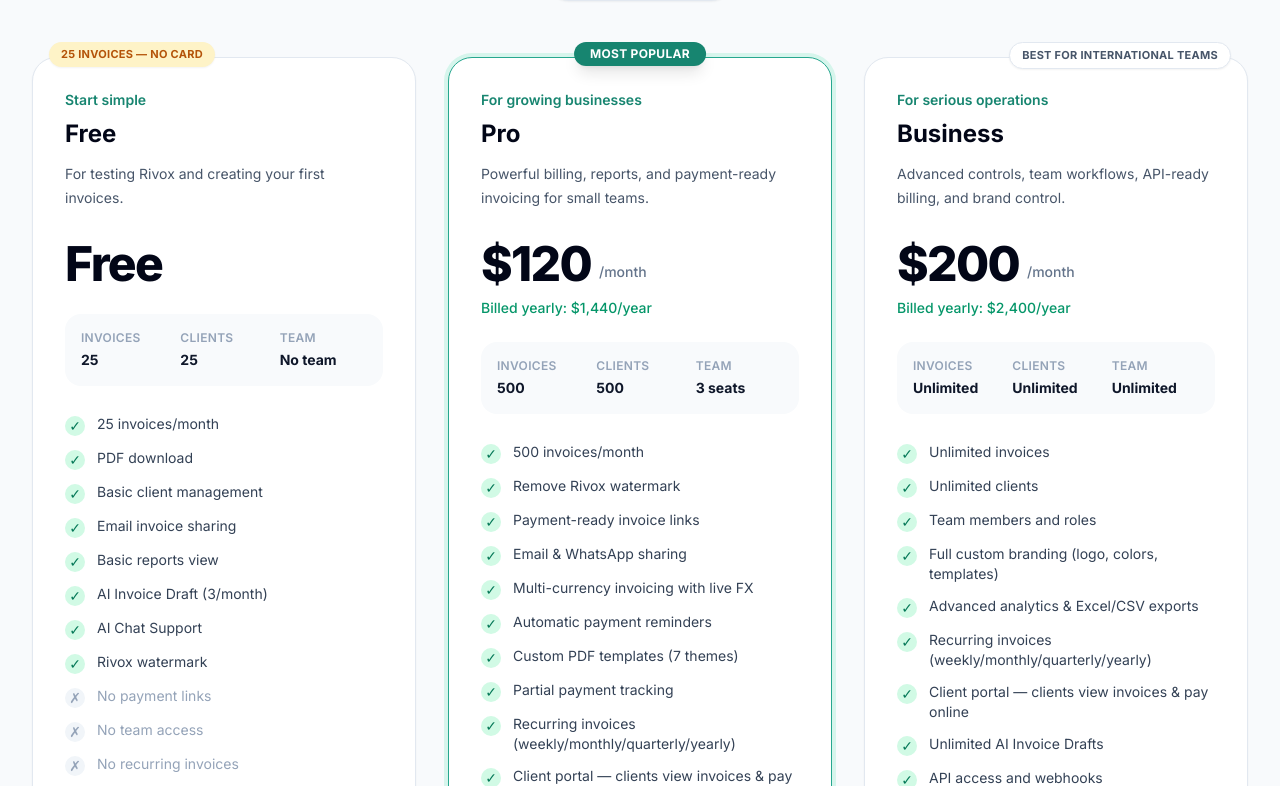
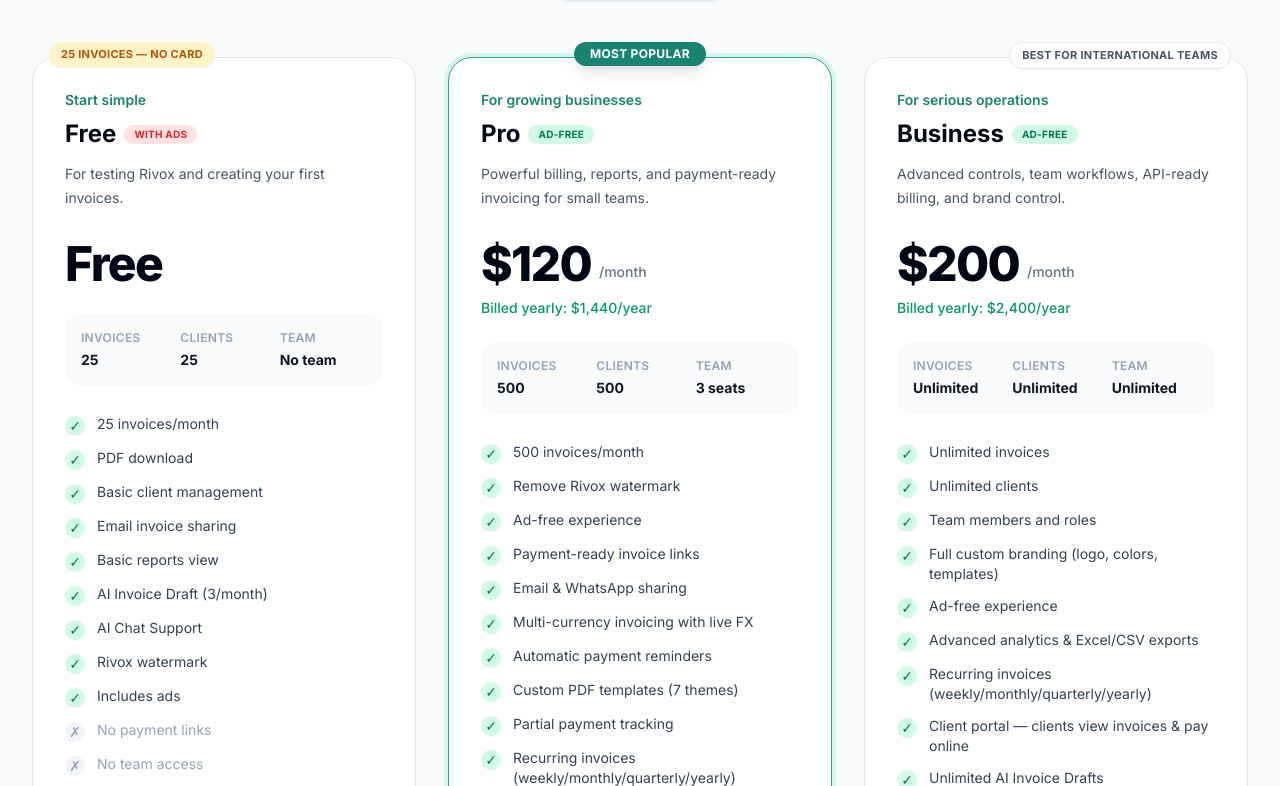
Before and after one commit to zaid34586/invoicekit, a React (Vite) app: page / in a window 1280 px wide. Shown: the part 3554-4340 px from the top of the page. Built offline with nearby package versions, Linux system fonts and the light colour scheme; no server answers; the database is empty.

Commit message:
feat: Add ads for Free plan, Ad-free for Pro/Business, update pricing details

```diff
--- /dev/null
+++ b/src/components/AdBanner.tsx
@@ -0,0 +1,48 @@
+import { Link } from "react-router-dom";
+
+const ADS = [
+  {
+    title: "Upgrade to Pro",
+    description: "Remove ads, get payment links, recurring invoices & more.",
+    gradient: "from-violet-600 to-indigo-600",
+  },
+  {
+    title: "Go Ad-Free with Pro",
+    description: "500 invoices/month, client portal, multi-currency — ₹12,499/mo.",
+    gradient: "from-emerald-600 to-teal-600",
+  },
+  {
+    title: "Tired of Ads?",
+    description: "Pro plan = ad-free experience + unlimited AI drafts.",
+    gradient: "from-amber-500 to-orange-500",
+  },
+];
+
+export default function AdBanner() {
+  const ad = ADS[Math.floor(Math.random() * ADS.length)];
+
+  return (
+    <div className={`relative overflow-hidden rounded-2xl bg-gradient-to-r ${ad.gradient} p-4 text-white shadow-lg`}>
+      <div className="pointer-events-none absolute -right-6 -top-6 h-24 w-24 rounded-full bg-white/10 blur-2xl" />
+      <div className="pointer-events-none absolute -left-4 bottom-0 h-16 w-16 rounded-full bg-white/5 blur-xl" />
+
+      <div className="relative flex items-center justify-between gap-4">
+        <div className="flex-1 min-w-0">
+          <div className="flex items-center gap-2 mb-1">
+            <span className="text-[10px] font-bold uppercase tracking-wider bg-white/20 px-2 py-0.5 rounded-full">
+              AD
+            </span>
+            <p className="text-sm font-bold">{ad.title}</p>
+          </div>
+          <p className="text-xs text-white/80 truncate">{ad.description}</p>
+        </div>
+        <Link
+          to="/billing"
+          className="shrink-0 rounded-xl bg-white px-4 py-2 text-xs font-bold text-slate-900 shadow-md transition hover:-translate-y-0.5 hover:shadow-lg"
+        >
+          Upgrade
+        </Link>
+      </div>
+    </div>
+  );
+}
--- a/src/components/landing/Pricing.tsx
+++ b/src/components/landing/Pricing.tsx
@@ -82,6 +82,16 @@
         <p className="text-sm font-semibold text-primary-600">{plan.tagline}</p>
         <div className="mt-2 flex flex-wrap items-center gap-2">
           <h3 className="text-2xl font-bold text-slate-950">{plan.name}</h3>
+          {plan.hasAds === true && (
+            <span className="rounded-full bg-red-100 px-2.5 py-0.5 text-[10px] font-bold uppercase tracking-wide text-red-600">
+              With Ads
+            </span>
+          )}
+          {plan.hasAds === false && !isFree && (
+            <span className="rounded-full bg-emerald-100 px-2.5 py-0.5 text-[10px] font-bold uppercase tracking-wide text-emerald-700">
+              Ad-Free
+            </span>
+          )}
           {offer && !isFree && (
             <span className="rounded-full bg-emerald-100 px-3 py-1 text-xs font-black text-emerald-700">
               {formatOfferDiscount(offer)}
--- a/src/lib/pricing.ts
+++ b/src/lib/pricing.ts
@@ -15,6 +15,7 @@
   clientLimit: number | "unlimited";
   teamMembers: number | "unlimited";
   featured?: boolean;
+  hasAds?: boolean;
   cta: string;
   features: string[];
   limitations?: string[];
@@ -33,6 +34,7 @@
     invoiceLimit: 25,
     clientLimit: 25,
     teamMembers: 0,
+    hasAds: true,
     cta: "Start Free — 25 invoices",
     features: [
       "25 invoices/month",
@@ -43,8 +45,9 @@
       "AI Invoice Draft (3/month)",
       "AI Chat Support",
       "Rivox watermark",
+      "Includes ads",
     ],
-    limitations: ["No payment links", "No team access", "No recurring invoices", "No client portal", "No custom branding"],
+    limitations: ["No payment links", "No team access", "No recurring invoices", "No client portal", "No custom branding", "Rivox watermark on PDFs"],
   },
   pro: {
     id: "pro",
@@ -59,10 +62,12 @@
     clientLimit: 500,
     teamMembers: 3,
     featured: true,
+    hasAds: false,
     cta: "Upgrade to Pro",
     features: [
       "500 invoices/month",
       "Remove Rivox watermark",
+      "Ad-free experience",
       "Payment-ready invoice links",
       "Email & WhatsApp sharing",
       "Multi-currency invoicing with live FX",
@@ -88,12 +93,14 @@
     invoiceLimit: "unlimited",
     clientLimit: "unlimited",
     teamMembers: "unlimited",
+    hasAds: false,
     cta: "Choose Business",
     features: [
       "Unlimited invoices",
       "Unlimited clients",
       "Team members and roles",
       "Full custom branding (logo, colors, templates)",
+      "Ad-free experience",
       "Advanced analytics & Excel/CSV exports",
       "Recurring invoices (weekly/monthly/quarterly/yearly)",
       "Client portal — clients view invoices & pay online",
--- a/src/pages/Clients.tsx
+++ b/src/pages/Clients.tsx
@@ -8,6 +8,7 @@
 import { formatMoney } from "../lib/currency";
 import StatusBadge from "../components/StatusBadge";
 import Skeleton from "../components/Skeleton";
+import AdBanner from "../components/AdBanner";
 
 // Previously a hand-maintained duplicate of constants.ts's COUNTRIES list —
 // kept its own copy of every name/dial-code pair, so any future edit to the
@@ -444,6 +445,7 @@
 
   return (
     <div className="max-w-7xl mx-auto space-y-6 animate-fade-in">
+      {!profile?.is_pro && profile?.plan !== "pro" && profile?.plan !== "business" && <AdBanner />}
       <div className="overflow-hidden rounded-3xl border border-slate-200 bg-gradient-to-br from-slate-950 via-slate-900 to-violet-950 p-6 text-white shadow-xl sm:p-8">
         <div className="flex flex-col gap-5 sm:flex-row sm:items-center sm:justify-between">
           <div>
--- a/src/pages/Dashboard.tsx
+++ b/src/pages/Dashboard.tsx
@@ -7,6 +7,7 @@
 import { formatMoney } from "../lib/currency";
 import { invoiceBaseAmount, invoicePaidBaseAmount, invoiceDate, startOfDay, endOfDay, isWithin } from "../lib/invoiceAnalytics";
 import { cachedQuery } from "../lib/queryCache";
+import AdBanner from "../components/AdBanner";
 
 // Skeleton loader component
 function Skeleton({ className }: { className?: string }) {
@@ -890,6 +891,9 @@
         </div>
       )}
 
+      {/* Ad Banner for Free Users */}
+      {!isPro && <AdBanner />}
+
       {/* Overdue Alert */}
       {overdueInvoices.length > 0 && (
         <div className="rounded-[20px] bg-gradient-to-r from-red-50 to-rose-50 border border-red-200/80 p-5 shadow-sm">
--- a/src/pages/Invoices.tsx
+++ b/src/pages/Invoices.tsx
@@ -7,6 +7,7 @@
 import { formatMoney } from "../lib/currency";
 import StatusBadge from "../components/StatusBadge";
 import Skeleton from "../components/Skeleton";
+import AdBanner from "../components/AdBanner";
 
 type Filter = "all" | InvoiceStatus;
 
@@ -22,7 +23,7 @@
 const PAGE_SIZE = 25;
 
 export default function Invoices() {
-  const { user, workspaceOwnerId, workspaceRole } = useAuth();
+  const { user, profile, workspaceOwnerId, workspaceRole } = useAuth();
   const [invoices, setInvoices] = useState<Invoice[]>([]);
   const [loading, setLoading] = useState(true);
   const [filter, setFilter] = useState<Filter>("all");
@@ -109,6 +110,7 @@
 
   return (
     <div className="max-w-7xl mx-auto space-y-6 animate-fade-in">
+      {!profile?.is_pro && profile?.plan !== "pro" && profile?.plan !== "business" && <AdBanner />}
       <div className="flex flex-col sm:flex-row sm:items-center sm:justify-between gap-3">
         <div>
           <h1 className="text-2xl font-bold text-slate-900">All Invoices</h1>
```
Also changed, not shown: 125 other files (tests, documents, lock files or other folders).
